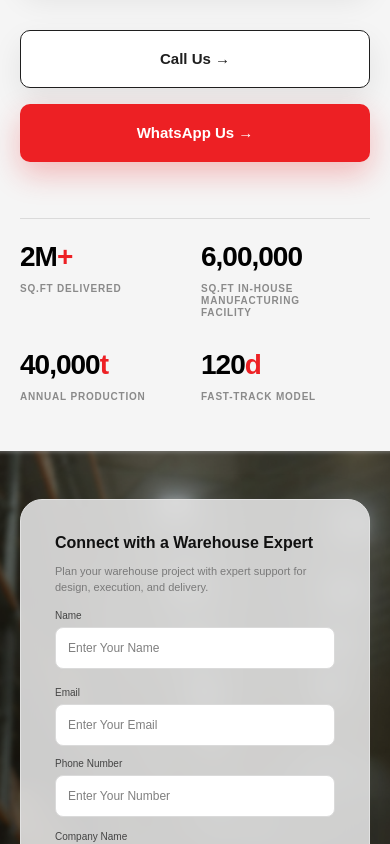
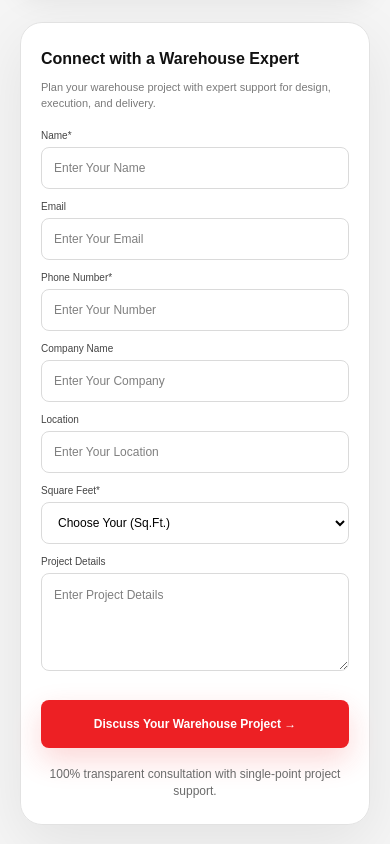
Before and after one commit to mekark/warehouse-building-manufacturer-new, a Next.js app: page / in a window 390 px wide. Shown: the part 880-1724 px from the top of the page. Built offline with nearby package versions, Linux system fonts and the light colour scheme.

Commit message:
form and logo update

```diff
--- a/components/HeroSection.tsx
+++ b/components/HeroSection.tsx
@@ -740,6 +740,265 @@ lg:min-h-[750px]
                   </p>
                 </div>
               </div>
+              {/* MOBILE FORM */}
+              <div className="mt-8 block lg:hidden">
+                <div
+                  className="
+      relative
+      z-20
+
+      w-full
+
+      rounded-[22px]
+
+      border
+      border-[#E2E2E2]
+
+      bg-[rgba(255,255,255,0.92)]
+
+      px-5
+      pt-6
+      pb-6
+
+      shadow-[0px_18px_60px_rgba(0,0,0,0.08)]
+
+      backdrop-blur-md
+    "
+                >
+                  {/* TITLE */}
+                  <h2 className="text-[16px] font-bold text-[#111111]">
+                    Connect with a Warehouse Expert
+                  </h2>
+
+                  <p className="mt-2 text-[11px] text-[#7A7A7A]">
+                    Plan your warehouse project with expert support for design,
+                    execution, and delivery.
+                  </p>
+
+                  {/* FORM */}
+                  <form
+                    className="mt-4 space-y-[10px]"
+                    onSubmit={handleSubmit}
+                    noValidate
+                  >
+                    {/* NAME */}
+                    <div>
+                      <label className="mb-1 block text-[10px] font-medium text-[#444]">
+                        Name*
+                      </label>
+
+                      <input
+                        type="text"
+                        name="name"
+                        placeholder="Enter Your Name"
+                        value={formValues.name}
+                        onChange={handleInputChange}
+                        className={inputClass(formErrors.name)}
+                      />
+
+                      {formErrors.name && (
+                        <p className="mt-1 text-[11px] text-[#C4161C]">
+                          {formErrors.name}
+                        </p>
+                      )}
+                    </div>
+
+                    {/* EMAIL */}
+                    <div>
+                      <label className="mb-1 block text-[10px] font-medium text-[#444]">
+                        Email
+                      </label>
+
+                      <input
+                        type="email"
+                        name="email"
+                        placeholder="Enter Your Email"
+                        value={formValues.email}
+                        onChange={handleInputChange}
+                        className={inputClass(formErrors.email)}
+                      />
+
+                      {formErrors.email && (
+                        <p className="mt-1 text-[11px] text-[#C4161C]">
+                          {formErrors.email}
+                        </p>
+                      )}
+                    </div>
+
+                    {/* PHONE */}
+                    <div>
+                      <label className="mb-1 block text-[10px] font-medium text-[#444]">
+                        Phone Number*
+                      </label>
+
+                      <input
+                        type="tel"
+                        name="phoneNumber"
+                        placeholder="Enter Your Number"
+                        value={formValues.phoneNumber}
+                        onChange={handleInputChange}
+                        className={inputClass(formErrors.phoneNumber)}
+                      />
+
+                      {formErrors.phoneNumber && (
+                        <p className="mt-1 text-[11px] text-[#C4161C]">
+                          {formErrors.phoneNumber}
+                        </p>
+                      )}
+                    </div>
+
+                    {/* COMPANY */}
+                    <div>
+                      <label className="mb-1 block text-[10px] font-medium text-[#444]">
+                        Company Name
+                      </label>
+
+                      <input
+                        type="text"
+                        name="companyName"
+                        placeholder="Enter Your Company"
+                        value={formValues.companyName}
+                        onChange={handleInputChange}
+                        className={inputClass(formErrors.companyName)}
+                      />
+                    </div>
+
+                    {/* LOCATION */}
+                    <div>
+                      <label className="mb-1 block text-[10px] font-medium text-[#444]">
+                        Location
+                      </label>
+
+                      <input
+                        type="text"
+                        name="location"
+                        placeholder="Enter Your Location"
+                        value={formValues.location}
+                        onChange={handleInputChange}
+                        className={inputClass(formErrors.location)}
+                      />
+                    </div>
+
+                    {/* SQFT */}
+                    <div>
+                      <label className="mb-1 block text-[10px] font-medium text-[#444]">
+                        Square Feet*
+                      </label>
+
+                      <select
+                        name="sqft"
+                        value={formValues.sqft}
+                        onChange={handleInputChange}
+                        className={inputClass(formErrors.sqft)}
+                      >
+                        <option value="">Choose Your (Sq.Ft.)</option>
+                        <option value="1000-5000">1000 - 5000</option>
+                        <option value="5000-10000">5000 - 10000</option>
+                        <option value="10000-50000">10000 - 50000</option>
+                        <option value="50000+">50000+</option>
+                      </select>
+
+                      {formErrors.sqft && (
+                        <p className="mt-1 text-[11px] text-[#C4161C]">
+                          {formErrors.sqft}
+                        </p>
+                      )}
+                    </div>
+
+                    {/* PROJECT DETAILS */}
+                    <div>
+                      <label className="mb-1 block text-[10px] font-medium text-[#444]">
+                        Project Details
+                      </label>
+
+                      <textarea
+                        name="projectDetails"
+                        rows={4}
+                        placeholder="Enter Project Details"
+                        value={formValues.projectDetails}
+                        onChange={handleInputChange}
+                        className="
+            w-full
+            rounded-[8px]
+            border
+            border-[#DADADA]
+            bg-white
+            px-3
+            py-3
+            text-[12px]
+            text-black
+            outline-none
+            transition-all
+            focus:border-[#ED2024]
+          "
+                      />
+                    </div>
+
+                    {/* STATUS */}
+                    {statusMessage && (
+                      <div
+                        className={`
+            rounded-[8px]
+            border
+            px-3
+            py-2
+            text-[11px]
+            font-medium
+            ${
+              statusMessage.tone === "success"
+                ? "border-green-200 bg-green-50 text-green-700"
+                : "border-red-200 bg-red-50 text-red-700"
+            }
+          `}
+                      >
+                        {statusMessage.text}
+                      </div>
+                    )}
+
+                    {/* BUTTON */}
+                    <button
+                      type="submit"
+                      disabled={isSubmitting}
+                      className="
+          mt-3
+          h-[48px]
+          w-full
+          rounded-[8px]
+          bg-[#ED2024]
+          text-[12px]
+          font-semibold
+          text-white
+          shadow-[0px_12px_30px_rgba(237,32,36,0.18)]
+          transition-all
+          duration-300
+          hover:bg-[#cf1a20]
+          disabled:cursor-not-allowed
+          disabled:opacity-70
+        "
+                    >
+                      {isSubmitting
+                        ? "Submitting..."
+                        : "Discuss Your Warehouse Project →"}
+                    </button>
+
+                    <p
+                      className="
+          mt-2
+          text-center
+
+          font-manrope
+          text-[12px]
+          font-medium
+          leading-[140%]
+          text-[#6B6B6B]
+        "
+                    >
+                      100% transparent consultation with single-point project
+                      support.
+                    </p>
+                  </form>
+                </div>
+              </div>
 
               {/* BUTTON */}
               <motion.div
@@ -964,16 +1223,18 @@ lg:min-h-[750px]
           {/* RIGHT FORM SECTION */}
           <div
             className="
+    hidden
+    lg:flex
+
     relative
     z-20
 
-  flex
     items-start
     justify-center
 
     min-h-[750px]
 
-lg:pt-[92px]
+    lg:pt-[175px]
 
     px-5
     py-12
@@ -1057,7 +1318,7 @@ lg:h-[565px]
                   {/* NAME */}
                   <div>
                     <label className="mb-1 block text-[10px] font-medium text-[#444]">
-                      Name
+                      Name*
                     </label>
 
                     <input
@@ -1103,7 +1364,7 @@ lg:h-[565px]
                   {/* PHONE */}
                   <div>
                     <label className="mb-1 block text-[10px] font-medium text-[#444]">
-                      Phone Number
+                      Phone Number*
                     </label>
 
                     <input
@@ -1171,7 +1432,7 @@ lg:h-[565px]
                   {/* SQFT */}
                   <div>
                     <label className="mb-1 block text-[10px] font-medium text-[#444]">
-                      Square Feet
+                      Square Feet*
                     </label>
 
                     <select
@@ -1595,6 +1856,19 @@ lg:h-[565px]
           lg:h-[110px]
         "
               />
+              <img
+                src="Images/voltas.webp"
+                alt="KRM"
+                className="
+          h-[70px]
+          w-auto
+          object-contain
+
+          sm:h-[85px]
+
+          lg:h-[110px]
+        "
+              />
             </div>
           </div>
 
```
Also changed, not shown: public/Images/voltas.webp (added). Lines whose indentation alone changed are shown as unchanged.
